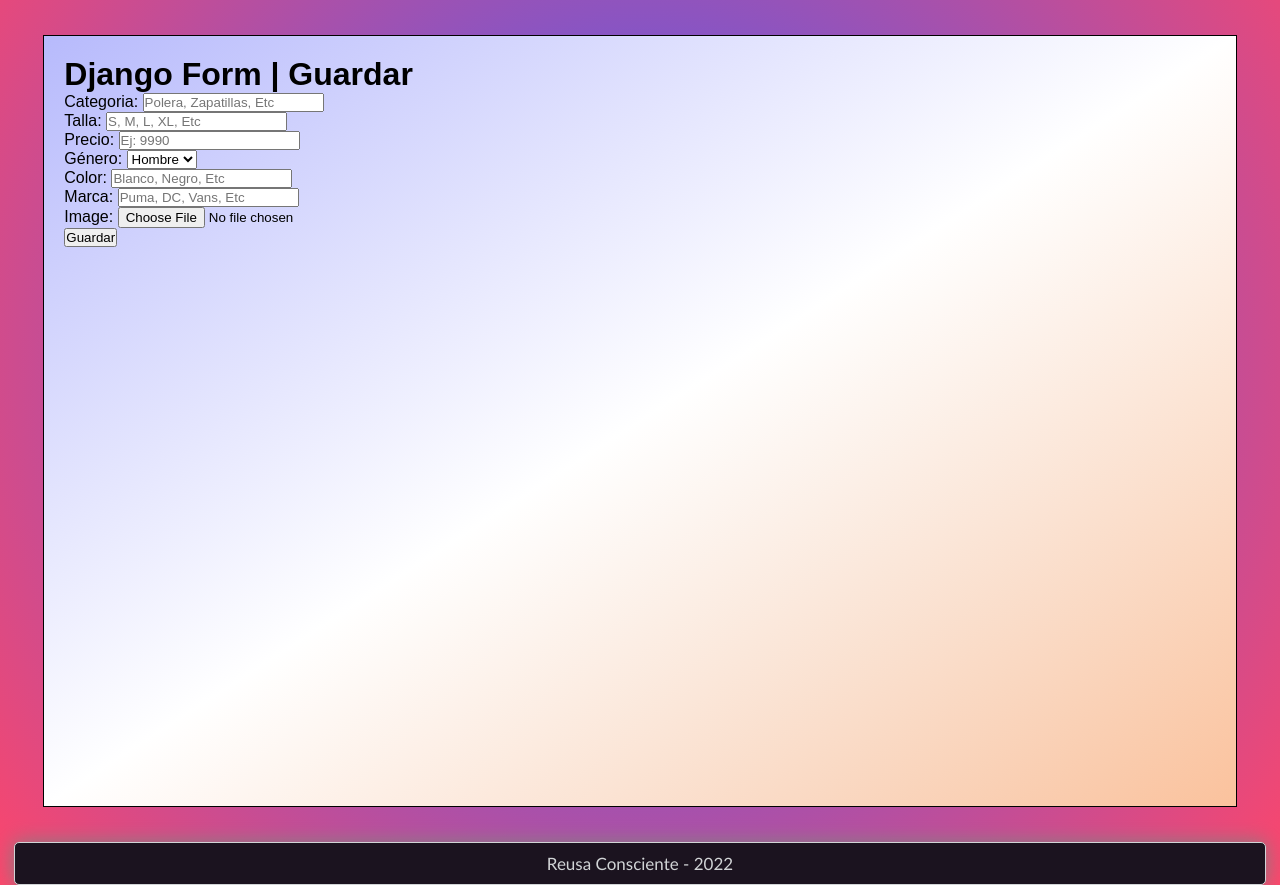
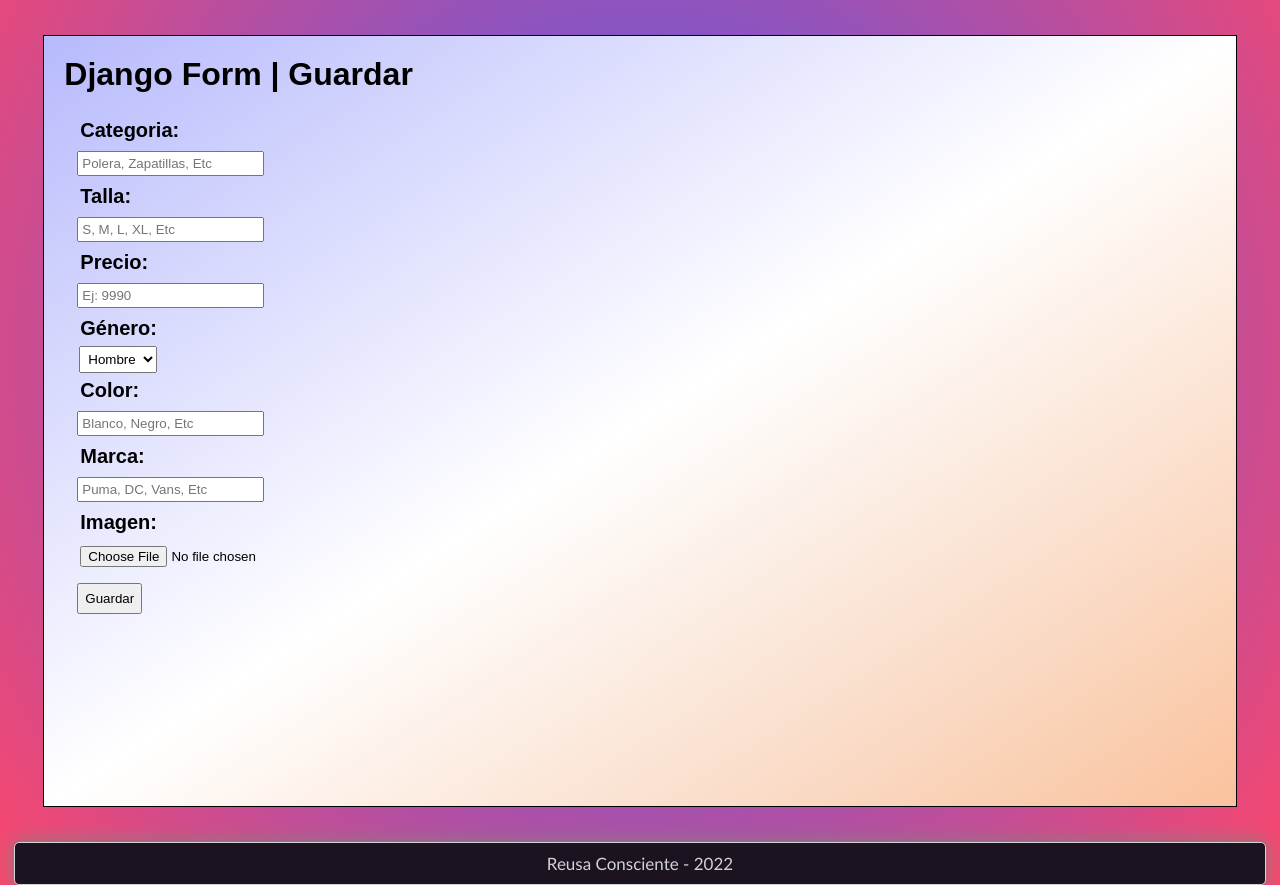
Before and after one commit to DAguirreAlvarez/reusaProject, a Django app: page /guardar in a window 1280 px wide. Shown: the part 177-1062 px from the top of the page. Run offline with Django 3.2, Linux system fonts and the light colour scheme; some web fonts are replaced.

Commit message:
Se corrige label de imagen, se aplican estilos semi-definitivos para el form y se aplican estilos para el form de crear producto.

```diff
--- a/reusaMain/reusaApp/forms.py
+++ b/reusaMain/reusaApp/forms.py
@@ -20,6 +20,7 @@ class FormProduct(forms.ModelForm):
             'sex': "Genero",
             'color': "Color",
             'brand': "Marca",
+            'image': 'Imagen'
         }
         widgets = {
             'category': forms.TextInput(
@@ -27,10 +28,8 @@ class FormProduct(forms.ModelForm):
                     'placeholder': 'Polera, Zapatillas, Etc',
                     'class': 'campo-categoria-form'}
                 ),
-
             'size': forms.TextInput(attrs={'placeholder': 'S, M, L, XL, Etc'}),
             'price': forms.TextInput(attrs={'placeholder': 'Ej: 9990'}),
-
             'color': forms.TextInput(attrs={'placeholder': 'Blanco, Negro, Etc'}),
             'brand': forms.TextInput(attrs={'placeholder': 'Puma, DC, Vans, Etc'})
         }
--- a/reusaMain/reusaApp/static/css/style.css
+++ b/reusaMain/reusaApp/static/css/style.css
@@ -257,6 +257,8 @@ input::-webkit-inner-spin-button {
 
 /*#endregion */
 
+/*#region Random*/
+
 #orderButtons{
     display: flex;
     margin-top: 10px;
@@ -270,27 +272,6 @@ li a button{
     margin-right: 6px;
     margin-bottom: 10px;
 }
-
-#imgLista{
-    width: 200px;
-    height: 240px;
-    filter: blur(8px);
-    -webkit-filter: blur(8px);
-    transition: 0.5s;
-    border-radius: 50%;
-}
-
-#imgLista:hover{
-    transition: 0.5s;
-    width: 280px;
-    height: 280px;
-    filter: blur(0px);
-    -webkit-filter: blur(0px);
-    border-radius: 10%;
-    /* width: 280px; */
-    /* height: 336px; */
-}
-
 
 
 #card{
@@ -312,31 +293,38 @@ li a button{
     background-color: #7e7e7ea8;
     padding: 5px;
 }
+/*#endregion */
 
+/*#region Form Django*/
 #Form {
     min-height: 500px;
     font-weight: bold;
+    padding-top: 20px;
+    padding-left: 10px;
+    font-size: 20px;
 }
 
 #Form label,
 #Form input{
-    padding-bottom: 3px;
+    padding: 3px;
     margin: 3px;
+}
+
+#Form select{
+    padding: 4px;
+    margin-left: 5px;
 }
 
 #Form input[type="submit"]{
     padding: 6px;
-}
-
-#Form p{
-    background-color: red;
+    margin-top: 10px;
 }
 
 #Form p label{
-    background-color: blue;
-
+    display: block;
 }
 
+/*#endregion */
 
 /*#region Footer*/
 
--- a/reusaMain/reusaApp/templates/createFrom.html
+++ b/reusaMain/reusaApp/templates/createFrom.html
@@ -7,7 +7,7 @@
         Existen errores en el formulario.
     </strong>
 {% endif %}
-<form action="" method="POST" enctype="multipart/form-data">
+<form action="" method="POST" enctype="multipart/form-data" id="Form">
     {% csrf_token %}
     {{form.as_p}}
     <input type="submit" value="Guardar">
```
Also changed, not shown: reusaMain/media/products/adidas-blanca-hombre.jpg (added), reusaMain/media/products/element-mixta-hombre.jpg (added).
